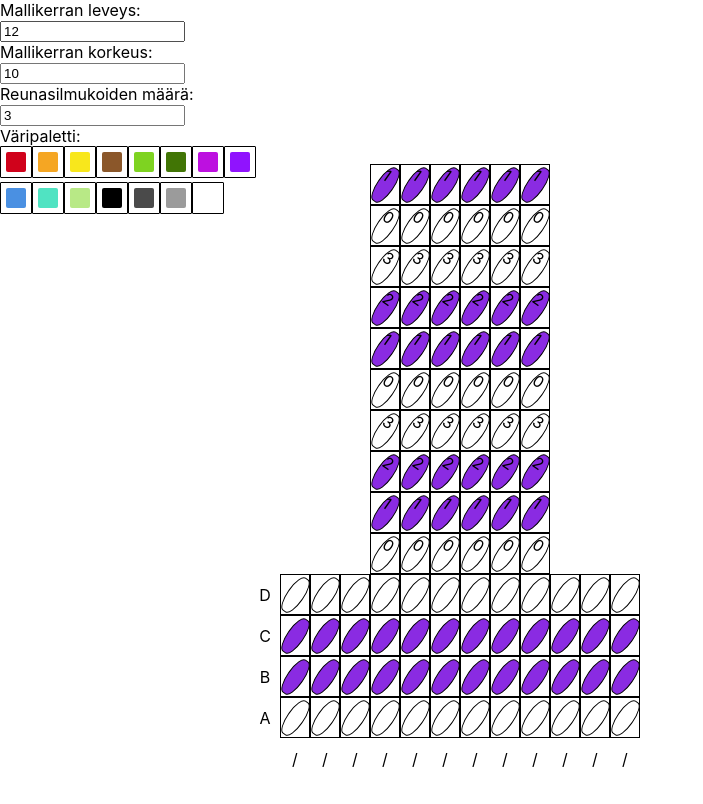
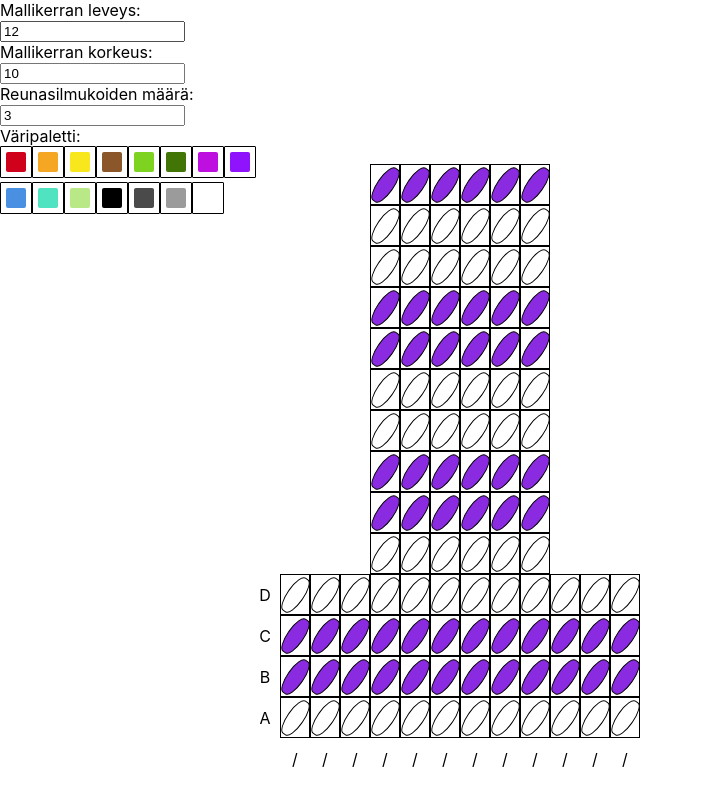
Before and after one commit to sjarva/tablet-weaving-app, a React (Create React App) app: page / in a window 1280 px wide. Shown: the top 804 px of the page, without its empty margins (0-703 px from the left). Built offline with nearby package versions, Linux system fonts and the light colour scheme.

Commit message:
Removed showing the warp index number inside a stitch

```diff
--- a/src/components/stitch/Stitch.js
+++ b/src/components/stitch/Stitch.js
@@ -6,14 +6,13 @@ const Stitch = ({color, status, c, r, againstMasterDir, isDouble, number}) => {
             {isDouble &&
                 <div className={`oval oval__${status}`}>
                     <div className={`double-oval double-oval__${status}`} style={{backgroundColor: color}}>
-                        {number}
                     </div>
                 </div>
             }
 
             {!isDouble &&
             <div className={`oval oval__${status}`} style={{backgroundColor: color}}>
-                <div>{number}</div>
+
             </div>
             }
         </div>;
```
